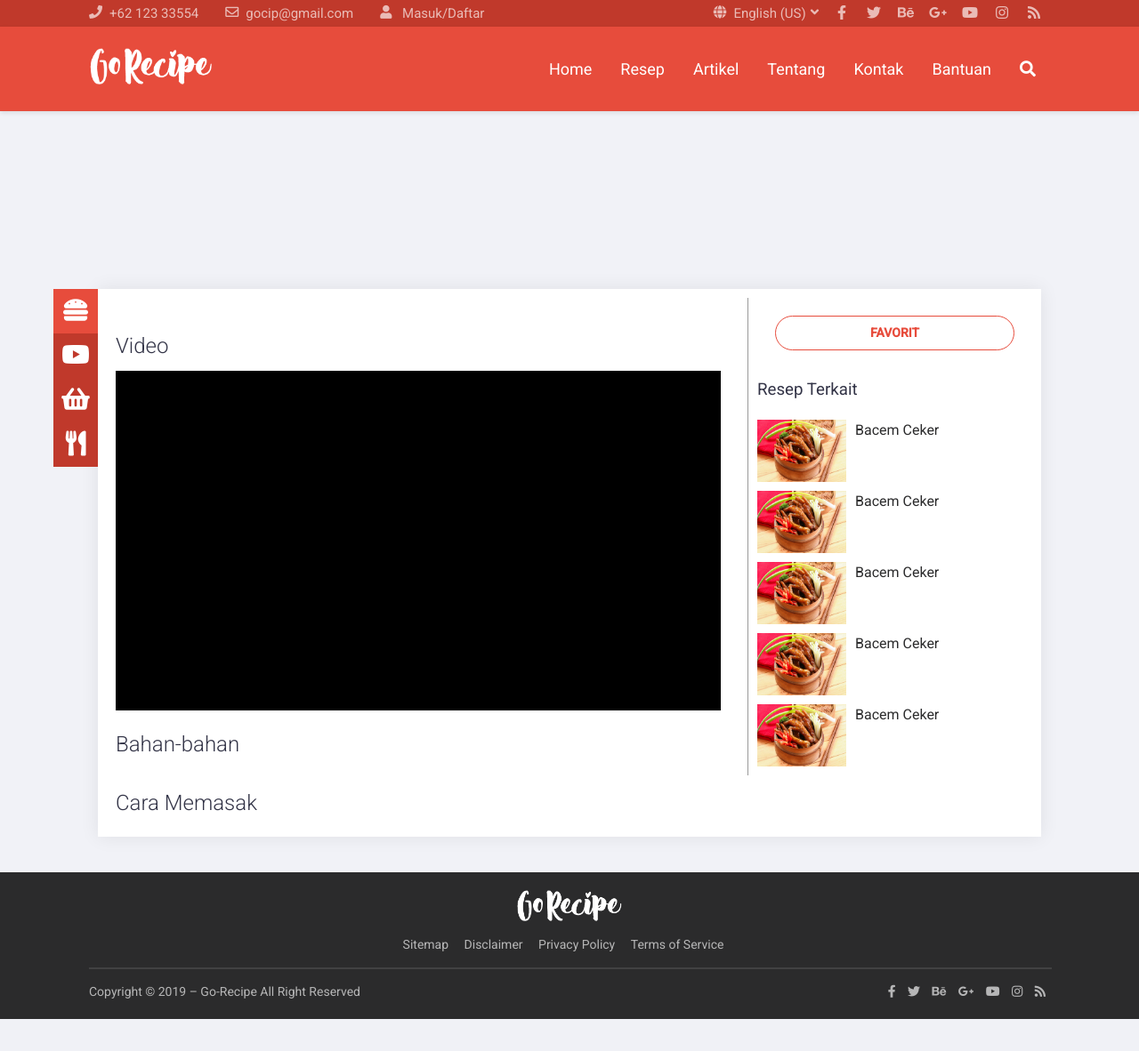
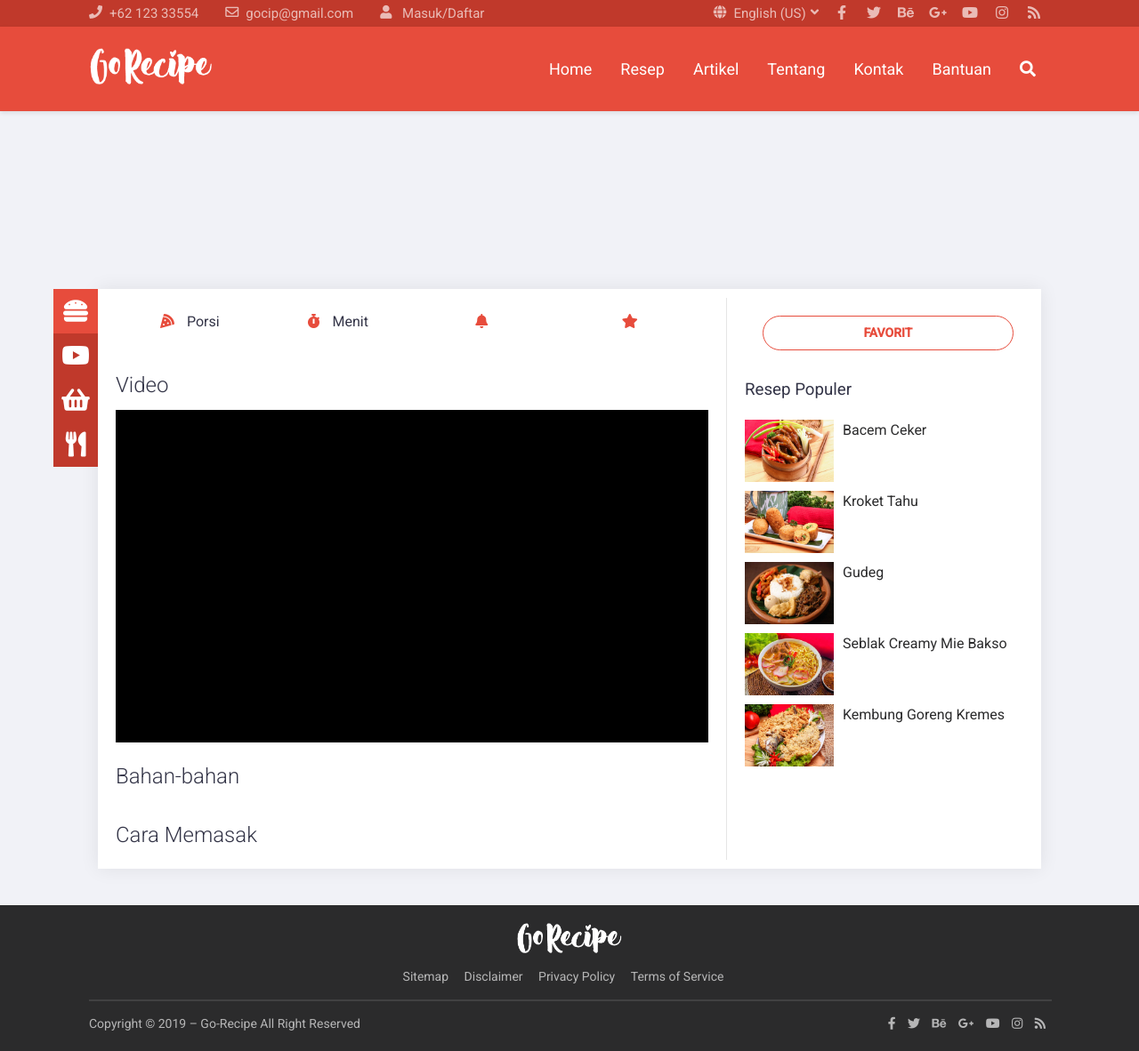
Before and after one commit to rizkychi/GORECIPE-WEB, a PHP site: page /index.php?p=detail_resep in a window 1280 px wide. Shown: the whole page at 89% size. Before the commit the page ends 1146 px from the top, so only its background shows below. Run offline with PHP 8.4, Linux system fonts and the light colour scheme; data that the repository does not hold is empty; some libraries are stand-ins or nearby versions.

Commit message:
tambahan detail resep

```diff
--- a/css/style.css
+++ b/css/style.css
@@ -695,8 +695,7 @@ body {
 }
 
 .right-detail {
-    margin-left: 30px;
-    border-left: 1px solid #999;
+    margin-left: 10px;
 }
 
 .right-detail .item {
@@ -721,6 +720,22 @@ body {
     clear: both;
     margin: 10px 0;
     overflow: hidden;
+}
+
+#recipe-content {
+    padding-right: 20px;
+    border-right: 1px solid rgba(0, 0, 0, .1);
+}
+
+#recipe-content .info {
+    margin-top: 10px;
+    padding: 5px 0;
+    text-align: center;
+}
+
+#recipe-content .info i {
+    margin-right: 10px;
+    color: #e74c3c;
 }
 
 .recommend a {
@@ -753,6 +768,11 @@ body {
     ;
 }
 
+.recipe-detail .container-nav {
+    position: relative;
+    z-index: 1;
+}
+
 .recipe-detail .nav {
     position: fixed;
     margin-left: -70px;
--- a/js/gocip.js
+++ b/js/gocip.js
@@ -189,13 +189,13 @@ $(document).ready(function(){
                         '</div>'+
                     '</div>';
 
-        if (page_title == 'Bantuan') {
-            $("#your-account").prepend(full_bread);
-        } else if (page_title == '') {
-
-        } else if (page_title != 'Login' && page_title != 'Daftar' && page_title != 'Home' && page_title != 'Kontak') {
-            $(".content").prepend(full_bread);
-        }
+        // if (page_title == 'Bantuan') {
+        //     $("#your-account").prepend(full_bread);
+        // } else if ($(location).attr("search").contains("detail_resep")) {
+        //     $("#recipe-content").prepend(full_bread);
+        // } else if (page_title != 'Login' && page_title != 'Daftar' && page_title != 'Home' && page_title != 'Kontak') {
+        //     $(".content").prepend(full_bread);
+        // }
     // ---------- End Breadcrumb ---------- //
 
 
@@ -243,9 +243,15 @@ $(document).ready(function(){
                 }, 750);
             });
 
+            // Show info on hover
+            $(".recipe-detail .nav div").hover(function(){
+                $("span",this).animate({'width': 'toggle'},350);
+            });
+
+
             // Add class 'active' to Nav
             $(window).on("scroll",function(){
-                if ($(window).scrollTop() > 10){
+                if ($(window).scrollTop() > 150){
                     $(".recipe-detail .nav").addClass("scrolled");
                 } else {
                     $(".recipe-detail .nav").removeClass("scrolled");
@@ -261,22 +267,22 @@ $(document).ready(function(){
                     if (index == 0) {
                         var next = $("#" + div[index+1] + "Recipe");
                         if (pos >= 0 && pos < next.offset().top) {
-                            $("#" + x + "Nav").addClass("actives");
+                            $("#" + x + "Nav i").addClass("actives");
                         } else {
-                            $("#" + x + "Nav").removeClass("actives");
+                            $("#" + x + "Nav i").removeClass("actives");
                         }
                     } else if (div.length - 1 != index && index != 0) {
                         var next = $("#" + div[index+1] + "Recipe");
                         if (pos >= id.offset().top && pos <= next.offset().top && !(pos < id.offset().top)) {
-                            $("#" + x + "Nav").addClass("actives");
+                            $("#" + x + "Nav i").addClass("actives");
                         } else {
-                            $("#" + x + "Nav").removeClass("actives");
+                            $("#" + x + "Nav i").removeClass("actives");
                         }
                     } else {
                         if (pos >= id.offset().top) {
-                            $("#" + x + "Nav").addClass("actives");
+                            $("#" + x + "Nav i").addClass("actives");
                         } else {
-                            $("#" + x + "Nav").removeClass("actives");
+                            $("#" + x + "Nav i").removeClass("actives");
                         }
                     }
                 });
--- a/page/detail_resep.php
+++ b/page/detail_resep.php
@@ -1,16 +1,26 @@
 <div class="bg-recipe" style="background-image:url(<?php echo $img ?>)"></div>
 <div class="container">
     <div class="recipe-detail">
-        <div class="nav">
-            <div id="titleNav" class="actives"><i class="fas fa-hamburger"></i></div>
-            <div id="videoNav"><i class="fab fa-youtube"></i></div>
-            <div id="ingredientNav"><i class="fas fa-shopping-basket"></i></div>
-            <div id="methodNav"><i class="fas fa-utensils"></i></div>
+        <div class="container-nav">
+            <div class="nav">
+                <div id="titleNav"><i class="fas fa-hamburger actives"></i><span>Deskripsi</span></div>
+                <div id="videoNav"><i class="fab fa-youtube"></i><span>Video</span></div>
+                <div id="ingredientNav"><i class="fas fa-shopping-basket"></i><span>Bahan</span></div>
+                <div id="methodNav"><i class="fas fa-utensils"></i><span>Cara Masak</span></div>
+            </div>
         </div>
         <div class="flex-grid">
             <div id="recipe-content" class="col" style="flex-grow:2">
                 <div id="titleRecipe">
                     <h1><?php echo $title ?></h1>
+                </div>
+                <div class="info">
+                    <div class="flex-grid">
+                        <div class="col"><i class="fas fa-pizza-slice"></i><?php echo $serve ?> Porsi</div>
+                        <div class="col"><i class="fas fa-stopwatch"></i><?php echo $time ?> Menit</div>
+                        <div class="col"><i class="fas fa-bell"></i><?php echo $difficult ?></div>
+                        <div class="col"><i class="fas fa-star"></i></i><?php echo $star ?></div>
+                    </div>
                 </div>
                 <div>
                     <p><?php echo $desc ?></p>
@@ -44,23 +54,23 @@
                         <button class="btn btn-fav">Favorit</button>
                     </div>
                     <div class="item">
-                        <h3>Resep Terkait</h3>
+                        <h3>Resep Populer</h3>
                     </div>
                     <div class="item">
                         <div class="recommend">
                             <a href="?p=detail_resep&r=bacem-ceker"><img src="img/recipe/bacem-ceker.jpg" alt="Bacem Ceker">Bacem Ceker</a>
                         </div>
                         <div class="recommend">
-                            <a href="?p=detail_resep&r=bacem-ceker"><img src="img/recipe/bacem-ceker.jpg" alt="Bacem Ceker">Bacem Ceker</a>
+                            <a href="?p=detail_resep&r=kroket-tahu"><img src="img/recipe/kroket-tahu.jpg" alt="Kroket Tahu">Kroket Tahu</a>
                         </div>
                         <div class="recommend">
-                            <a href="?p=detail_resep&r=bacem-ceker"><img src="img/recipe/bacem-ceker.jpg" alt="Bacem Ceker">Bacem Ceker</a>
+                            <a href="?p=detail_resep&r=gudeg"><img src="img/recipe/gudeg.jpg" alt="Gudeg">Gudeg</a>
                         </div>
                         <div class="recommend">
-                            <a href="?p=detail_resep&r=bacem-ceker"><img src="img/recipe/bacem-ceker.jpg" alt="Bacem Ceker">Bacem Ceker</a>
+                            <a href="?p=detail_resep&r=seblak-creamy-mie-bakso"><img src="img/recipe/seblak-creamy-mie-bakso.jpg" alt="Seblak Creamy Mie Bakso">Seblak Creamy Mie Bakso</a>
                         </div>
                         <div class="recommend">
-                            <a href="?p=detail_resep&r=bacem-ceker"><img src="img/recipe/bacem-ceker.jpg" alt="Bacem Ceker">Bacem Ceker</a>
+                            <a href="?p=detail_resep&r=kembung-goreng-kremes"><img src="img/recipe/kembung-goreng-kremes.jpg" alt="Kembung Goreng Kremes">Kembung Goreng Kremes</a>
                         </div>
                     </div>
                 </div>
--- a/page/recipe/ayam-santan-bumbu-telur.php
+++ b/page/recipe/ayam-santan-bumbu-telur.php
@@ -1,5 +1,9 @@
 <?php
     $title = 'Ayam Santan Bumbu Telur';
+    $serve = 6;
+    $time = 45;
+    $star = 4.9;
+    $difficult = 'Cukup mudah';
     $img = 'img/recipe/ayam-santan-bumbu-telur.jpg';
     $desc = 'Makanan bersantan memang selalu menggiurkan, coba resep Ayam Santan Bumbu Telur! Menu ayam ini memang sekilas mirip dengan ayam gulai atau kari ayam, namun ada sedikit yang membedakannya. Biasanya menu bersantan ini menggunakan telur sebagai bahan utamanya, kali ini telur dijadikan sebagai bumbu untuk kuah santannya. Cara membuat ayam santan cukup mudah. Dengan menggunakan KOBE Bumbu Kalasan yang kaya akan rempah, membuat rasa dan aroma kreasi ayam ini menjadi harum dan sedap berbumbu. Sudah tak sabar untuk merasakan nikmatnya sajian ayam santan yang berbeda? Yuk coba resep ini, Bunda!';
     $youtube = 'iWLNbpyYooM';
```
Also changed, not shown: other parts of css/style.css (+17 -6 lines), page/akun.php (+8 -8 lines).
